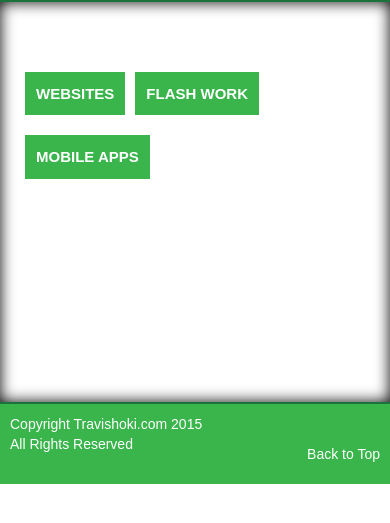
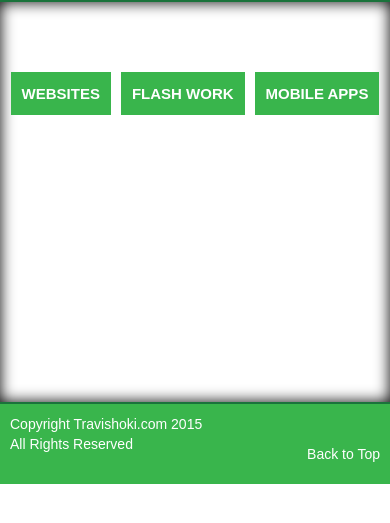
Before and after one commit to travishoki/travishoki, a PHP site: page / in a window 390 px wide. Shown: the part 128-651 px from the top of the page. Run offline with PHP 8.4, Linux system fonts and the light colour scheme; some libraries are stand-ins or nearby versions; some web fonts are replaced.

Commit message:
padding style fixes

```diff
--- a/portfolio/css/global.scss
+++ b/portfolio/css/global.scss
@@ -242,7 +242,7 @@
 		overflow:hidden;
 		max-width:$maxScreenWidth;
 		margin:0 auto;
-		padding: 20px;
+		padding: 20px 0;
 	}
 }
 
--- a/portfolio/css/main.css
+++ b/portfolio/css/main.css
@@ -213,7 +213,7 @@
     overflow: hidden;
     max-width: 1024px;
     margin: 0 auto;
-    padding: 20px; }
+    padding: 20px 0; }
 
 .subnav {
   margin: 30px auto 50px auto; }
--- a/portfolio/views/portfolio.html
+++ b/portfolio/views/portfolio.html
@@ -1,5 +1,6 @@
 <div class="home-gallery">
 
+	<div class="col-xs-12 col-sm-12 col-md-12 col-lg-12">
 		<div class="site-filters">
 			<h2>Filters</h2>
 			<div class="centeredmenu">
@@ -10,6 +11,7 @@
 					title="{{tech.title}}"
 					ng-click="clickFilter(tech)"></li>
 				</ul>
+			</div>
 		</div>
 	</div>
 
```
Also changed, not shown: 1 other file. Lines whose indentation alone changed are shown as unchanged.
